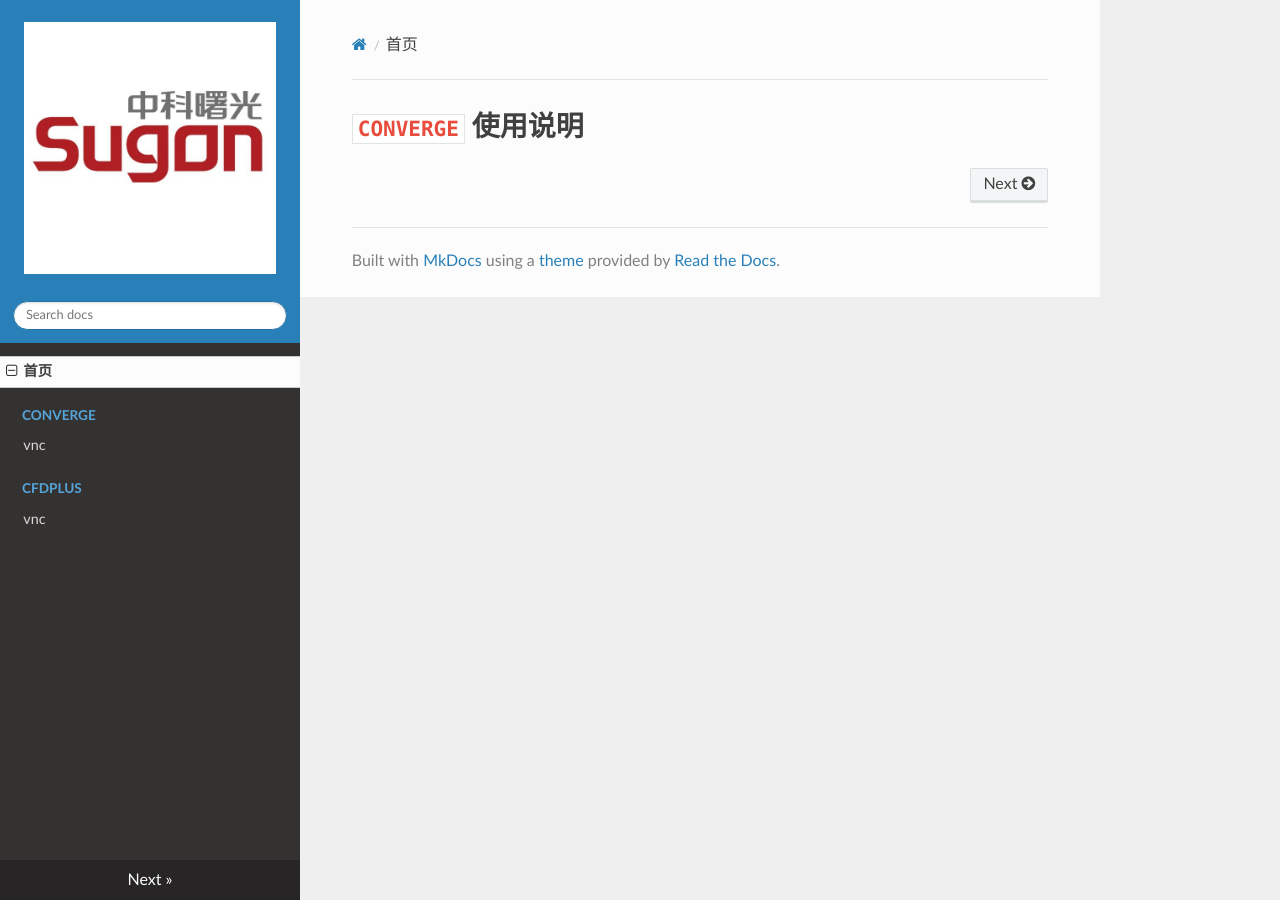
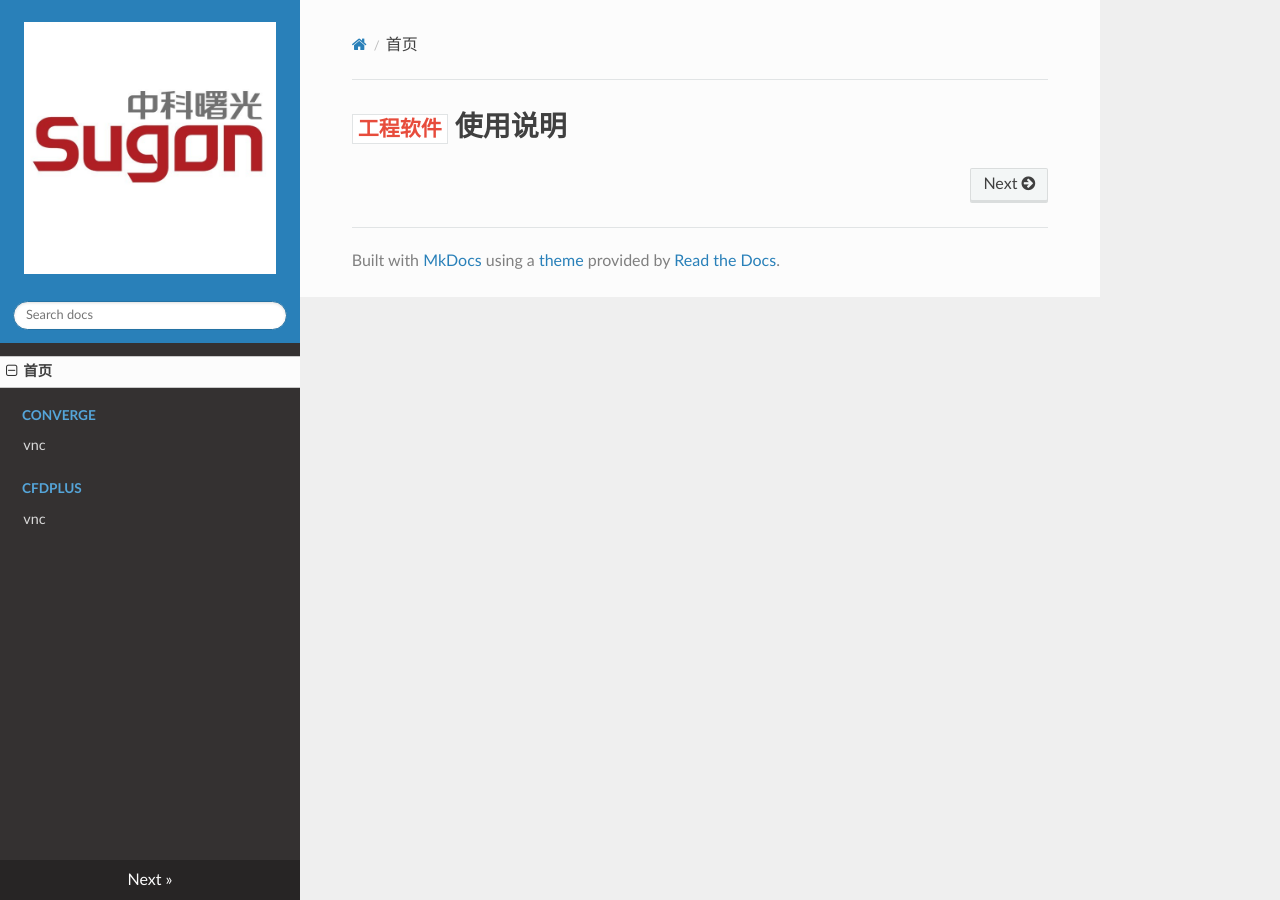
Before and after one commit to sugon-docs/engineering, an MkDocs documentation site: the page built from docs/index.md, in a window 1280 px wide. Built offline with MkDocs 1.6.1, drawn with Linux system fonts in a browser that asks for light colours; nearby versions of some CDN libraries.

Commit message:
fix:index.md

```diff
--- a/docs/index.md
+++ b/docs/index.md
@@ -1 +1 @@
-# `CONVERGE` 使用说明
+# `工程软件` 使用说明
```
